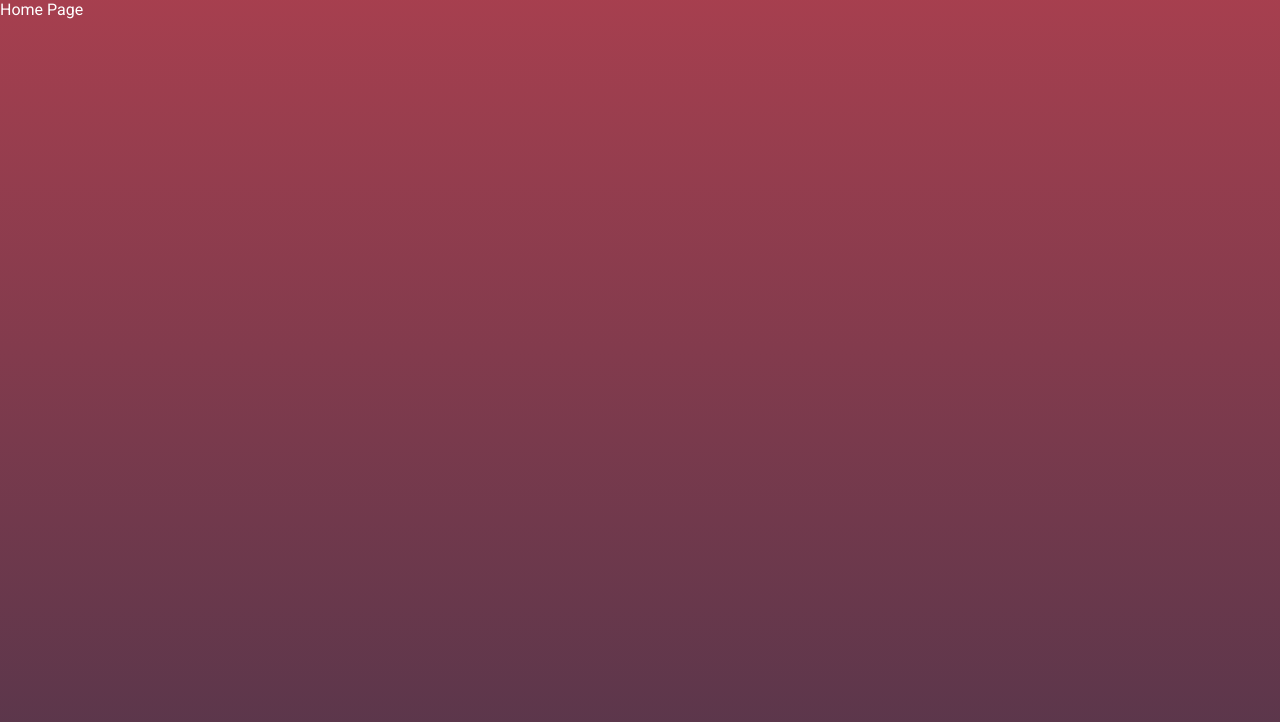
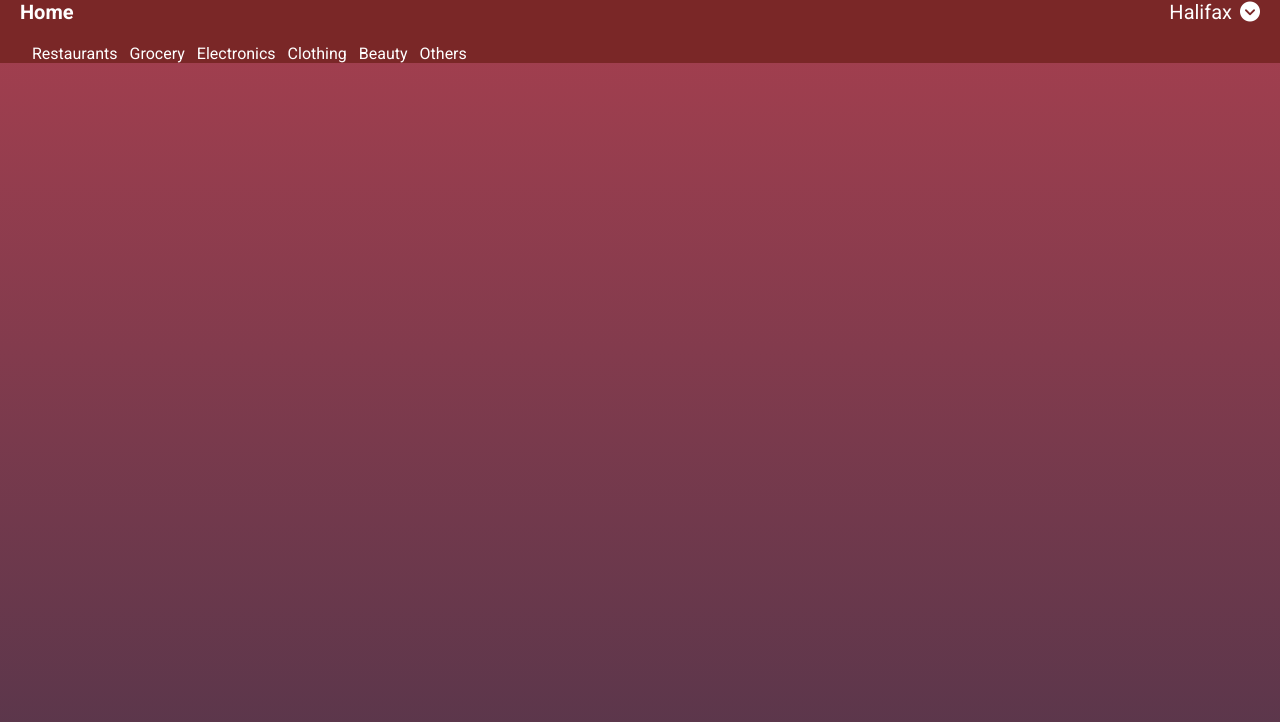
Before and after one commit to Kabilesh020799/Tradecards, a React (Create React App) app in the folder frontend/tradecards_ui/: page /home in a window 1280 px wide. Shown: the top 722 px of the page. Built offline with nearby package versions, Linux system fonts and the light colour scheme; the HTML template or start-up script is replaced by a standard one.

Commit message:
Geo location feature in navigation bar

```diff
--- a/frontend/tradecards_ui/public/index.html
+++ b/frontend/tradecards_ui/public/index.html
@@ -27,6 +27,8 @@
     <link rel="preconnect" href="https://fonts.googleapis.com">
     <link rel="preconnect" href="https://fonts.gstatic.com" crossorigin>
     <link href="https://fonts.googleapis.com/css2?family=Roboto:wght@300;400;500;700&display=swap" rel="stylesheet">
+    <link rel="stylesheet" href="https://cdnjs.cloudflare.com/ajax/libs/font-awesome/4.7.0/css/font-awesome.min.css">
+    <script src="https://kit.fontawesome.com/3c8ac663c9.js" crossorigin="anonymous"></script>
     <title>React App</title>
   </head>
   <body>
--- /dev/null
+++ b/frontend/tradecards_ui/src/components/nav-bar/components/location-selector/constants.js
@@ -0,0 +1,10 @@
+const cities = [
+  'Halifax',
+  'Toronto',
+  'Waterloo',
+  'Vancouver',
+  'London',
+  'Ottawa',
+];
+
+export { cities, };
--- /dev/null
+++ b/frontend/tradecards_ui/src/components/nav-bar/components/location-selector/locationSelector.jsx
@@ -0,0 +1,31 @@
+import React from 'react';
+import { cities } from './constants';
+
+const LocationSelector = () => {
+  return (
+    <div className='location-selector'>
+      <div className='location-selector-detector'>
+        <i
+          className="fas fa-map-marker-alt"
+        />
+        <div>Detect my location</div>
+      </div>
+      <div className='location-selector-suggestion'>
+        <div className='location-selector-suggestion-title'>
+          Popular Cities
+        </div>
+        <div className='location-selector-suggestion-container'>
+          {
+            cities.map((city) => (
+              <div key={city}>
+                {city}
+              </div>
+            ))
+          }
+        </div>
+      </div>
+    </div>
+  );
+};
+
+export default LocationSelector;
--- /dev/null
+++ b/frontend/tradecards_ui/src/components/nav-bar/components/location-toggle/index.js
@@ -0,0 +1,3 @@
+import LocationToggle from './locationToggle';
+
+export default LocationToggle;
--- /dev/null
+++ b/frontend/tradecards_ui/src/components/nav-bar/components/location-toggle/locationToggle.jsx
@@ -0,0 +1,102 @@
+import React, { useState } from 'react';
+import { APIKEY } from '../../constants';
+import PropTypes from 'prop-types';
+import { Button, Modal } from '@mui/material';
+import LocationSelector from '../location-selector/locationSelector';
+
+const LocationToggle = (props) => {
+  const {
+    onLocationChange,
+    location,
+  } = props;
+
+  const [isModalOpen, setIsModalOpen,] = useState(false);
+
+  const options = {
+    enableHighAccuracy: true,
+    timeout: 5000,
+    maximumAge: 0,
+  };
+
+  const getLocationInfo = (latitude, longitude) => {
+    const url = `https://api.opencagedata.com/geocode/v1/json?q=${latitude},${longitude}&key=${APIKEY}`;
+    fetch(url)
+      .then((response) => response.json())
+      .then((data) => {
+        if (data.status.code === 200) {
+          onLocationChange(data?.results?.[0]?.components?.city);
+        } else {
+          console.log('Reverse geolocation request failed.');
+        }
+      })
+      .catch((error) => console.error(error));
+  };
+  const success = (pos) => {
+    const crd = pos.coords;
+    getLocationInfo(crd.latitude, crd.longitude);
+  };
+  const errors = (err) => {
+    console.warn(`ERROR(${err.code}): ${err.message}`);
+  };
+
+  const onDetectLocation = () => {
+    if (navigator.geolocation) {
+      navigator.permissions
+        .query({ name: 'geolocation', })
+        .then((result) => {
+          if (result.state === 'granted') {
+            navigator.geolocation.getCurrentPosition(success, errors, options);
+          } else if (result.state === 'prompt') {
+            navigator.geolocation.getCurrentPosition(success, errors, options);
+          }
+        });
+    } else {
+      console.log('Geolocation is not supported by this browser.');
+    }
+  };
+
+  return (
+    <div className='nav-bar-location'>
+      <div
+        className='nav-bar-location-contents'
+        onClick={() => setIsModalOpen(true)}
+      >
+        <div className='nav-bar-location-contents-label'>{location || 'Halifax'}</div>
+        <i className={`fa fa-chevron-circle-${isModalOpen ? 'up' : 'down'}`}></i>
+      </div>
+      <Modal
+        open={isModalOpen}
+        onClose={() => setIsModalOpen(false)}
+        className='nav-bar-modal'
+      >
+        <div className='nav-bar-modal-contents'>
+          <LocationSelector
+            onDetectLocation={onDetectLocation}
+          />
+          <div className='nav-bar-modal-contents-footer'>
+            <Button
+              onClick={() => setIsModalOpen(false)}
+              variant='outlined'
+              className='nav-bar-modal-contents-footer-btn cancel'
+            >
+              Cancel
+            </Button>
+            <Button
+              variant='contained'
+              className='nav-bar-modal-contents-footer-btn'
+            >
+              Submit
+            </Button>
+          </div>
+        </div>
+      </Modal>
+    </div>
+  );
+};
+
+LocationToggle.propTypes = {
+  location: PropTypes.string,
+  onLocationChange: PropTypes.func,
+};
+
+export default LocationToggle;
--- a/frontend/tradecards_ui/src/components/nav-bar/constants.js
+++ b/frontend/tradecards_ui/src/components/nav-bar/constants.js
@@ -6,4 +6,37 @@ const navBarContents = [
   },
 ];
 
-export { navBarContents, };
+const navBarSubContents = [
+  {
+    value: 'restaurants',
+    label: 'Restaurants',
+  },
+  {
+    value: 'grocery',
+    label: 'Grocery',
+  },
+  {
+    value: 'electronics',
+    label: 'Electronics',
+  },
+  {
+    value: 'clothing',
+    label: 'Clothing',
+  },
+  {
+    value: 'beautyandpersonal',
+    label: 'Beauty',
+  },
+  {
+    value: 'others',
+    label: 'Others',
+  },
+];
+
+const APIKEY = '4b14ca25bcb248afb716e6ffde240977';
+
+export {
+  navBarContents,
+  APIKEY,
+  navBarSubContents,
+};
--- a/frontend/tradecards_ui/src/components/nav-bar/navBar.jsx
+++ b/frontend/tradecards_ui/src/components/nav-bar/navBar.jsx
@@ -1,18 +1,55 @@
-import React from 'react';
-import { navBarContents } from './constants';
+import React, { useState } from 'react';
+import { navBarContents, navBarSubContents } from './constants';
+import PropTypes from 'prop-types';
+import LocationToggle from './components/location-toggle';
 
 const NavBar = (props) => {
+  const { className, } = props;
+
+  const [location, setLocation,] = useState('');
+
+  const onLocationChange = (loc) => {
+    setLocation(loc);
+  };
+
   return (
-    <div className='nav-bar'>
+    <div className={`${className} nav-bar`}>
+      <div className='nav-bar-components'>
+        <div className='nav-bar-labels'>
           {
             navBarContents.map((navBarContent) => (
-          <div key={navBarContent.value}>
+              <div
+                key={navBarContent.value}
+                className='nav-bar-label'
+              >
                 {navBarContent.label}
               </div>
             ))
           }
         </div>
+        <LocationToggle
+          location={location}
+          onLocationChange={onLocationChange}
+        />
+      </div>
+      <div className='nav-bar-sub-contents'>
+        {
+          navBarSubContents.map((navBarSubContent) => (
+            <div
+              key={navBarSubContent.value}
+              className='nav-bar-sub-contents-label'
+              onClick={() => onLocationChange(navBarSubContent.value)}
+            >
+              {navBarSubContent.label}
+            </div>
+          ))
+        }
+      </div>
+    </div>
   );
 };
 
+NavBar.propTypes = { className: PropTypes.string, };
+NavBar.defaultProps = { className: '', };
+
 export default NavBar;
--- a/frontend/tradecards_ui/src/components/nav-bar/style.scss
+++ b/frontend/tradecards_ui/src/components/nav-bar/style.scss
@@ -1,3 +1,133 @@
 .nav-bar {
+  background: #7a2727;
+  height: fit-content;
+  min-height: 50px;
+  display: flex;
+  align-items: center;
+  padding-left: 20px;
+  padding-right: 20px;
+  justify-content: space-between;
+  flex-direction: column;
 
+  &-components {
+    display: flex;
+    justify-content: space-between;
+    width: 100%;
+  }
+
+  &-sub-contents {
+    display: flex;
+    width: 100%;
+    margin-top: 20px;
+
+    &-label {
+      margin-left: 12px;
+      font-weight: 400;
+    }
+  }
+
+  &-label {
+    font-size: 20px;
+    font-weight: 800;
+    margin-right: 8px;
+  }
+
+  &-modal {
+    right: calc(50% - 200px) !important;
+    top: calc(50% - 100px) !important;
+    bottom: auto !important;
+    left: auto !important;
+    height: 250px;
+    width: 500px;
+    background-color: #fff;
+    outline: none;
+    border: none;
+
+    // restricting the back drop
+    .css-i9fmh8-MuiBackdrop-root-MuiModal-backdrop {
+      background: transparent;
+    }
+
+    &-contents {
+      height: 100%;
+      display: flex;
+      flex-direction: column;
+      justify-content: space-between;
+      outline: none;
+      border: none;
+
+      .location-selector {
+        display: flex;
+        flex-direction: column;
+        height: 100%;
+        justify-content: space-around;
+
+        &-detector {
+          color: red;
+          display: flex;
+          justify-content: center;
+          align-items: center;
+          cursor: pointer;
+          margin-top: 12px;
+        }
+
+        &-suggestion {
+          color: #7a2727;
+          display: flex;
+          flex-direction: column;
+          margin: auto 12px;
+
+          &-title {
+            font-weight: 600;
+            display: flex;
+            justify-content: center;
+            margin-bottom: 20px;
+          }
+
+          &-container {
+            display: flex;
+            justify-content: space-around;
+          }
+        }
+
+        .fas.fa-map-marker-alt {
+          font-size: 16px;
+          margin-right: 8px;
+        }
+      }
+
+      &-footer {
+        display: flex;
+        border-top: 1px solid rgb(27, 27, 67);
+        padding: 8px 8px;
+        justify-content: flex-end;
+
+        &-btn {
+          margin-right: 12px !important;
+          background-color: #7a2727 !important;
+
+          &.cancel {
+            color: #7a2727;
+            background-color: #fff !important;
+            border: 1px solid #7a2727;
+          }
+        }
+      }
+    }
+  }
+
+  &-location {
+    font-size: 20px;
+    font-weight: 400;
+    &-contents {
+      display: flex;
+      justify-content: center;
+      align-items: center;
+      cursor: pointer;
+
+      &-label {
+        margin-right: 8px;
+      }
+    }
+  }
 }
--- a/frontend/tradecards_ui/src/containers/home/home.jsx
+++ b/frontend/tradecards_ui/src/containers/home/home.jsx
@@ -1,8 +1,11 @@
 import React from 'react';
+import NavBar from '../../components/nav-bar';
 
 const Home = (props) => {
   return (
-    <div>Home Page</div>
+    <div>
+      <NavBar />
+    </div>
   );
 };
 
```
Also changed, not shown: frontend/tradecards_ui/src/components/nav-bar/components/location-selector/index.js (added). Lines whose indentation alone changed are shown as unchanged.
